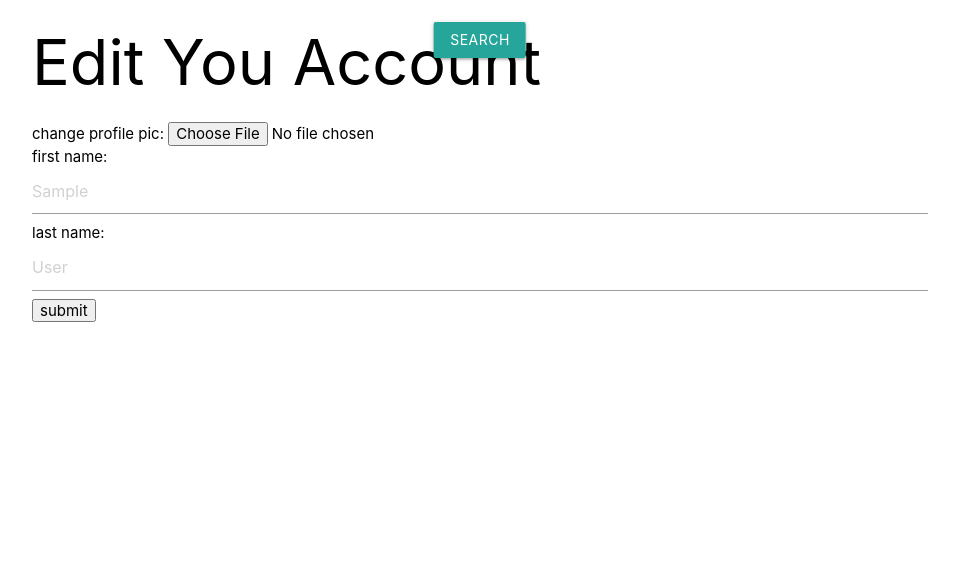
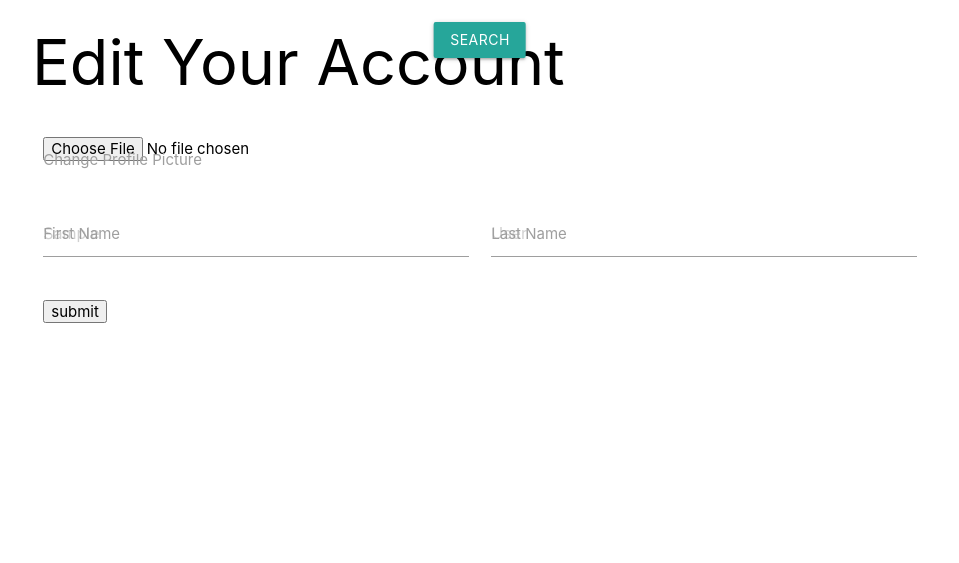
Before and after one commit to BrandonSamaroo/Quizle, a Django app: page /accounts/profile/edit/ in a window 1280 px wide. Shown: the part 142-705 px from the top of the page, without its empty margins (160-1119 px from the left). Run offline with Django 4.2, Linux system fonts and the light colour scheme; the visitor is signed in with stand-in values (Sample User, id 1).

Commit message:
profile edit page

```diff
--- a/main_app/templates/main_app/profile_edit.html
+++ b/main_app/templates/main_app/profile_edit.html
@@ -2,14 +2,28 @@
 {% block title %} Edit {{user.username}} {% endblock %}
 {% block content %}
 
-<h1>Edit You Account</h1>
-
-<form action="{% url 'profile_edit_post' %}" method="post" enctype= "multipart/form-data">
+<h1>Edit Your Account</h1>
+<div class="row">
+<form class="col s12" action="{% url 'profile_edit_post' %}" method="post" enctype= "multipart/form-data">
     {% csrf_token %}
-    change profile pic: <input type="file" id="img" name="img" accept="image/*"> <br>
-    first name: <input type="text" name="first_name" placeholder="{{user.first_name}}"> <br>
-    last name: <input type="text" name="last_name" placeholder="{{user.last_name}}"> <br>
-    <input type="submit" value="submit">
+    <div class="row">
+    <div class="input-field col s12">
+        <input type="file" id="img" name="img" accept="image/*">
+        <label for="profilePic">Change Profile Picture</label>
+        </div>
+    </div>
+    <div class="row">
+       <div class="input-field col s6">
+        <input type="text" name="first_name" placeholder="{{user.first_name}}">
+        <label for="first_name">First Name</label>
+        </div>
+        <div class="input-field col s6">
+        <input type="text" name="last_name" placeholder="{{user.last_name}}">
+        <label for="last_name">Last Name</label>
+        </div>
+    </div>
+        <input type="submit" value="submit">
 </form>
-
+</div>
+</div>
  {% endblock %}
```
